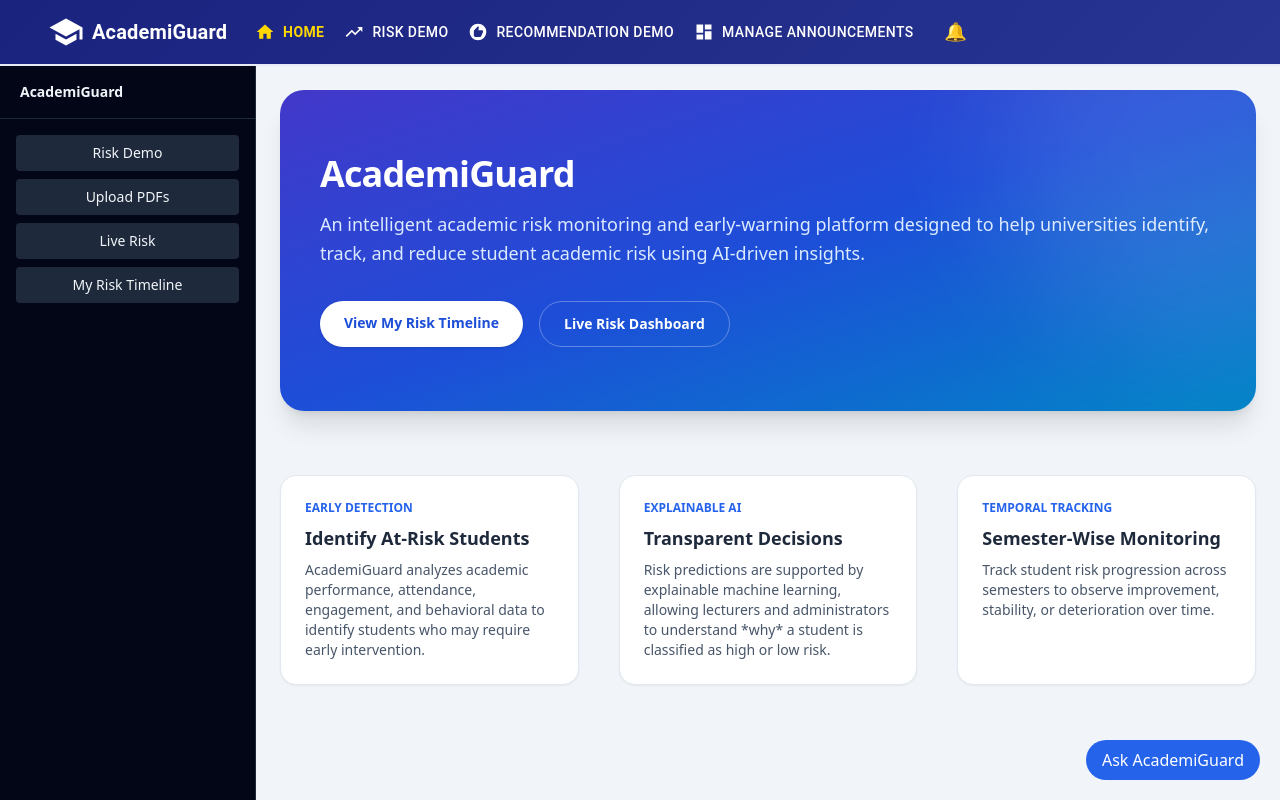
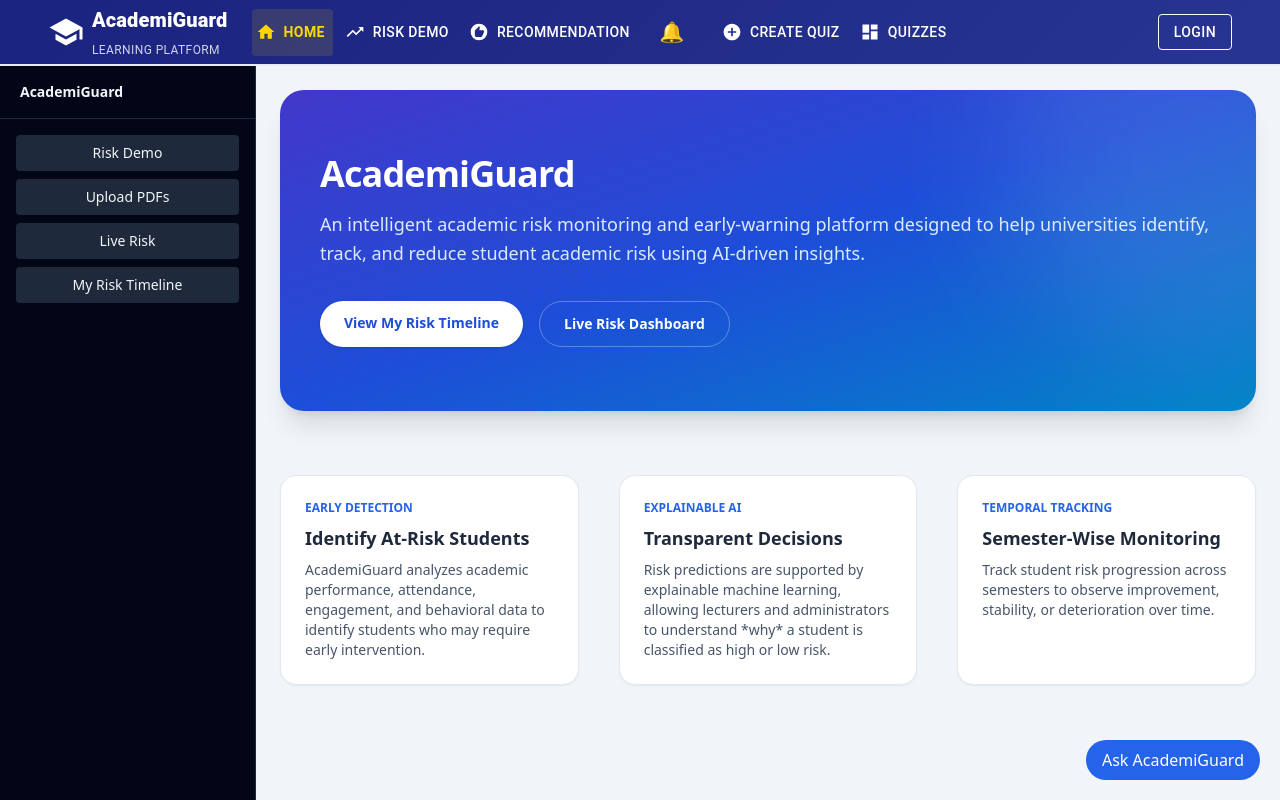
Before and after one commit to Sanka11/25-26J-172, a React app in the folder frontend/: page / in a window 1280 px wide. Shown: the top 800 px of the page. Built offline with nearby package versions, Linux system fonts and the light colour scheme; no server answers; the HTML template or start-up script is replaced by a standard one.

Commit message:
Merge main navbar with optional role-based auth and logout

```diff
--- a/frontend/src/componets/Navigationbar.jsx
+++ b/frontend/src/componets/Navigationbar.jsx
@@ -1,6 +1,7 @@
 import React from "react";
 import { Link, useLocation, useNavigate } from "react-router-dom";
 import { useAuth } from "../context/AuthContext";
+
 import {
   AppBar,
   Toolbar,
@@ -12,6 +13,7 @@ import {
   Tooltip,
   Chip,
 } from "@mui/material";
+
 import {
   School as SchoolIcon,
   TrendingUp as RiskIcon,
@@ -27,35 +29,30 @@ import {
 const NavigationBar = () => {
   const location = useLocation();
   const navigate = useNavigate();
-  const { user, logout } = useAuth(); // ✅ AUTH HOOK
+  const { user, logout } = useAuth(); // ✅ optional auth
 
-  // Theme colors
   const theme = {
     primary: "#1A237E",
     primaryLight: "#E8EAF6",
     secondary: "#283593",
   };
 
-  // Navigation items
   const navItems = [
     { path: "/", label: "Home", icon: <HomeIcon />, exact: true },
     { path: "/risk", label: "Risk Demo", icon: <RiskIcon /> },
     {
       path: "/recommendation",
-      label: "Recommendation Demo",
+      label: "Recommendation",
       icon: <RecommendIcon />,
-    },
-    {
-      path: "/admin/announcements",
-      label: "Manage Announcements",
-      icon: <DashboardIcon />,
     },
     {
       path: "/announcements",
       label: "Announcements",
-      icon: <span style={{ fontSize: 18 }}>🔔</span>,
+      icon: <span>🔔</span>,
       iconOnly: true,
     },
+    { path: "/create-quiz", label: "Create Quiz", icon: <CreateIcon /> },
+    { path: "/levels", label: "Quizzes", icon: <DashboardIcon /> },
   ];
 
   const isActive = (path, exact = false) =>
@@ -73,32 +70,40 @@ const NavigationBar = () => {
       sx={{
         background: `linear-gradient(135deg, ${theme.primary}, ${theme.secondary})`,
         borderBottom: `2px solid ${theme.primaryLight}`,
+        boxShadow: "0 4px 20px rgba(26,35,126,0.3)",
       }}
     >
       <Container maxWidth="xl">
         <Toolbar sx={{ display: "flex", justifyContent: "space-between" }}>
           {/* LEFT */}
           <Box sx={{ display: "flex", alignItems: "center", gap: 3 }}>
+            {/* Logo */}
             <Box
               component={Link}
               to="/"
               sx={{
                 display: "flex",
                 alignItems: "center",
+                textDecoration: "none",
                 color: "white",
-                textDecoration: "none",
               }}
             >
               <SchoolIcon sx={{ fontSize: 36, mr: 1 }} />
-              <Typography variant="h6" fontWeight={700}>
+              <Box>
+                <Typography fontWeight={800} variant="h6">
                   AcademiGuard
                 </Typography>
+                <Typography variant="caption" sx={{ opacity: 0.8 }}>
+                  LEARNING PLATFORM
+                </Typography>
+              </Box>
             </Box>
 
+            {/* Desktop Nav */}
             <Box sx={{ display: { xs: "none", md: "flex" }, gap: 1 }}>
               {navItems.map((item) => (
+                <Tooltip key={item.path} title={item.label}>
                   <Button
-                  key={item.path}
                     component={Link}
                     to={item.path}
                     startIcon={item.icon}
@@ -107,16 +112,21 @@ const NavigationBar = () => {
                         ? "#FFD700"
                         : "white",
                       fontWeight: isActive(item.path, item.exact) ? 700 : 500,
+                      backgroundColor: isActive(item.path, item.exact)
+                        ? "rgba(255,215,0,0.12)"
+                        : "transparent",
                     }}
                   >
                     {!item.iconOnly && item.label}
                   </Button>
+                </Tooltip>
               ))}
             </Box>
           </Box>
 
           {/* RIGHT */}
           <Box sx={{ display: "flex", alignItems: "center", gap: 2 }}>
+            {/* User badge (only if logged in) */}
             {user && (
               <Chip
                 icon={<ProfileIcon />}
@@ -129,17 +139,28 @@ const NavigationBar = () => {
               />
             )}
 
-            {/* LOGOUT BUTTON */}
-            {user && (
+            {/* Login / Logout */}
+            {!user ? (
+              <Button
+                component={Link}
+                to="/login"
+                variant="outlined"
+                sx={{
+                  color: "white",
+                  borderColor: "white",
+                  "&:hover": { backgroundColor: "rgba(255,255,255,0.2)" },
+                }}
+              >
+                Login
+              </Button>
+            ) : (
               <Tooltip title="Logout">
                 <IconButton
                   onClick={handleLogout}
                   sx={{
                     color: "white",
                     backgroundColor: "rgba(255,255,255,0.15)",
-                    "&:hover": {
-                      backgroundColor: "rgba(255,255,255,0.3)",
-                    },
+                    "&:hover": { backgroundColor: "rgba(255,255,255,0.3)" },
                   }}
                 >
                   <LogoutIcon />
```
Lines whose indentation alone changed are shown as unchanged.
